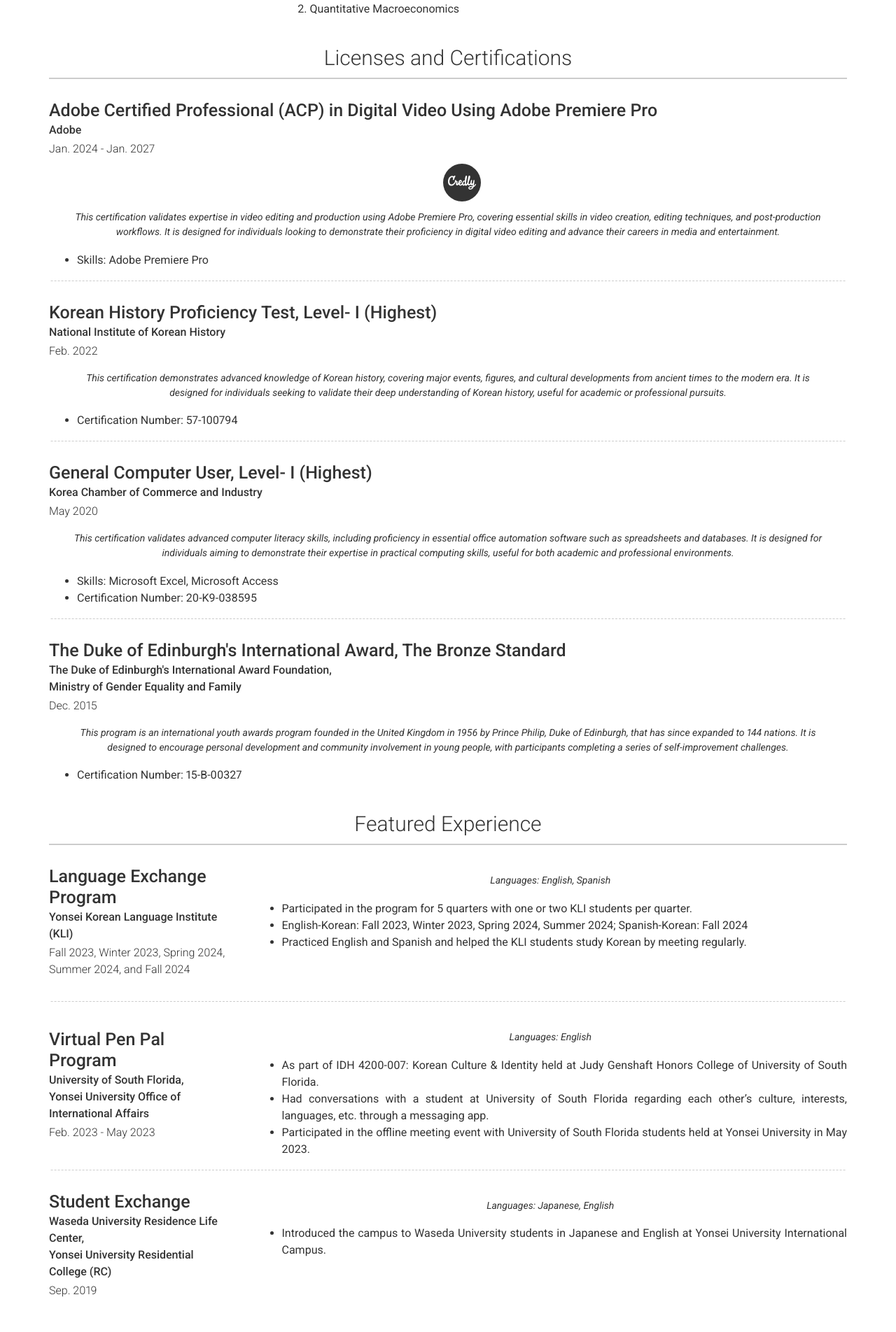
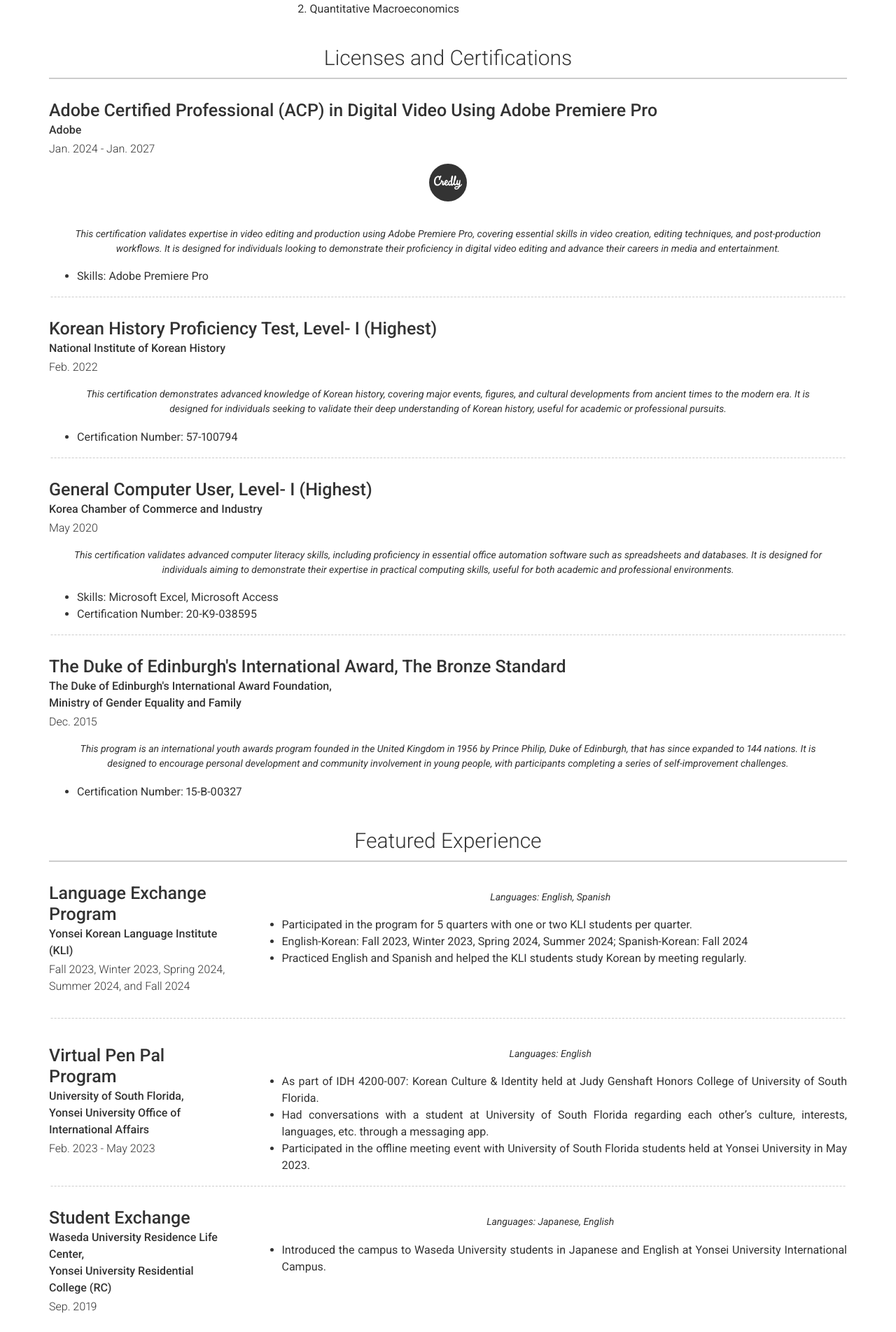
Before and after one commit to fluorite42/deprecated-website, a Jekyll site: the page built from index.markdown, in a window 1280 px wide. Shown: the part 3116-5020 px from the top of the page at 70% size. Built offline with Jekyll 4.4.1, drawn with Linux system fonts in a browser that asks for light colours; nearby versions of some CDN libraries.

Commit message:
MOD align

```diff
--- a/_includes/section-list.html
+++ b/_includes/section-list.html
@@ -14,15 +14,15 @@
       <p class="no-print aditional-links">
         {% for link in item.additional_links %}
           {%- if link.icon_svg -%}
-            <ul class="icons no-print centered">
-              <li>
+            <div class="icons no-print">
+              <div class="centered">
                 <a target="_blank" href="{{ link.url | escape }}">
                   <aa class="button button--sacnite button--round-l">
                     {{ link.icon_svg | safe }}
                   </aa>
                 </a>
-              </li>
-            </ul>
+              </div>
+            </div>
           {%- else -%}
             {% include a.html href=link.url class="" %}
               <i class="{{ link.icon }}" title="{{ link.title | escape }}"></i>
--- a/_sass/icons.scss
+++ b/_sass/icons.scss
@@ -7,11 +7,11 @@
   padding-left: 0.75rem;
 }
 
-ul.icons aa:hover {
+.icons aa:hover {
   background: rgba(0, 0, 0, 0.025);
 }
 
-ul.icons aa {
+.icons aa {
   -moz-transition: background-color 0.25s ease-in-out;
   -webkit-transition: background-color 0.25s ease-in-out;
   -ms-transition: background-color 0.25s ease-in-out;
@@ -55,10 +55,9 @@
   font-size: 1rem;
   margin-bottom:20px;
   text-align: right;
-}
-
-.centered {
-  text-align: center;
+  .centered {
+    text-align: center;
+  }
 }
 
 @media screen and (max-width: 768px) {
```
